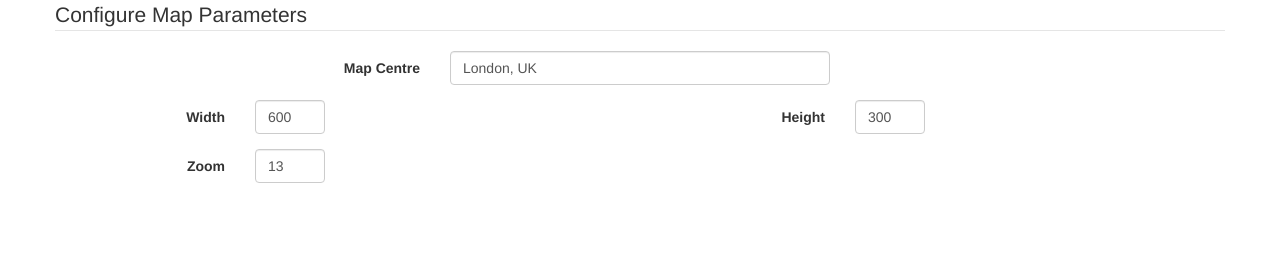
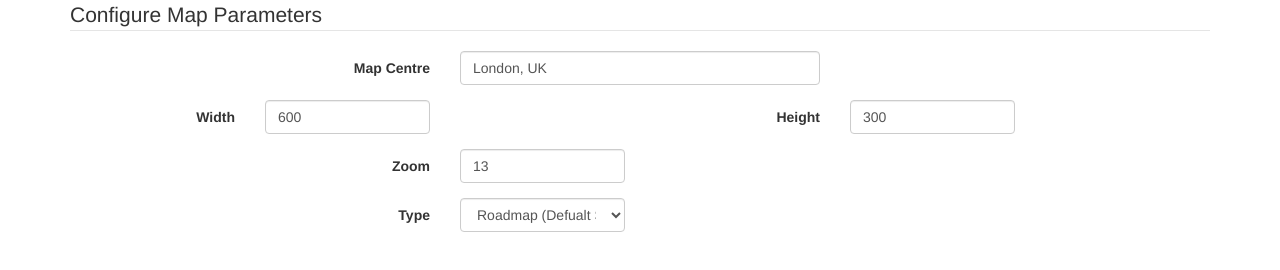
Before and after one commit to dpkjhn/gmaps-sfmc-content-block, a website: page index.html in a window 1280 px wide. Drawn offline with nearby package versions, Linux system fonts and the light colour scheme.

Commit message:
Map Type added

```diff
--- a/index.html
+++ b/index.html
@@ -18,58 +18,63 @@
 </head>
 
 <body>
-
     <div class="container">
-        <form class="row form-horizontal">
+        <form class="form-horizontal">
             <fieldset>
-
-                <!-- Form Name -->
                 <legend>Configure Map Parameters</legend>
 
                 <div class="row">
-                    <div class="form-group">
-                        <label class="col-md-4 control-label" for="mapCentre">Map Centre</label>
-                        <div class="col-md-4">
-                            <input id="mapCentre" name="mapCentre" type="text" placeholder="Map Centre" class="form-control input-md" required="" value="London, UK">
-
+                    <div class="col-xs-12 col-sm-12">
+                        <div class="form-group">
+                            <label class="col-sm-4 control-label" for="mapCentre">Map Centre</label>
+                            <div class="col-sm-4">
+                                <input id="mapCentre" name="mapCentre" type="text" placeholder="Map Centre" class="form-control input-md" required="" value="London, UK">
+                            </div>
                         </div>
                     </div>
                 </div>
-
-
                 <div class="row">
                     <div class="col-xs-6 col-sm-6 col-md-6">
                         <div class="form-group">
-                            <label class="col-md-4 control-label" for="mapWidth">Width</label>
-                            <div class="col-md-2">
+                            <label class="col-sm-4 control-label" for="mapWidth">Width</label>
+                            <div class="col-sm-4">
                                 <input id="mapWidth" name="mapWidth" type="text" placeholder="Width" class="form-control input-md" required="" value="600">
-
                             </div>
                         </div>
                     </div>
-                    <!-- Text input-->
                     <div class="col-xs-6 col-sm-6 col-md-6">
                         <div class="form-group">
-                            <label class="col-md-4 control-label" for="mapHeight">Height</label>
-                            <div class="col-md-2">
+                            <label class="col-sm-4 control-label" for="mapHeight">Height</label>
+                            <div class="col-sm-4">
                                 <input id="mapHeight" name="mapHeight" type="text" placeholder="Height" class="form-control input-md" required="" value="300">
                             </div>
                         </div>
                     </div>
                 </div>
-
-
                 <div class="row">
-                    <div class="col-xs-6 col-sm-6 col-md-6">
+                    <div class="col-xs-12 col-sm-12">
                         <div class="form-group">
-                            <label class="col-md-4 control-label" for="mapZoom">Zoom</label>
-                            <div class="col-md-2">
+                            <label class="col-sm-4 control-label" for="mapZoom">Zoom</label>
+                            <div class="col-sm-2">
                                 <input id="mapZoom" name="mapZoom" type="text" placeholder="Zoom" class="form-control input-md" required="" value="13">
-
                             </div>
                         </div>
                     </div>
+                    <div class="col-xs-12 col-sm-12">
+                        <div class="form-group">
+                            <label class="col-sm-4 control-label" for="mapZoom">Type</label>
+                            <div class="col-sm-2">
+                                <select id="mapType" name="mapType" class="form-control">
+                                    <option value="roadmap">Roadmap (Defualt Style)</option>
+                                    <option value="satellite">Satellite</option>
+                                    <option value="hybrid">Hybrid</option>
+                                    <option value="terrain">Terrain</option>
+                            </div>
+                        </div>
+                    </div>
+
                 </div>
+
     </div>
 
 
--- a/mainApp.js
+++ b/mainApp.js
@@ -28,7 +28,7 @@ let saveData = () => {
     mapData.mapHeight = document.getElementById('mapHeight').value;
     mapData.mapCentre = document.getElementById('mapCentre').value;
     mapData.mapZoom = document.getElementById('mapZoom').value;
-
+    mapData.mapType = document.getElementById('mapType').value;
 
     sdk.setData(mapData, (data) => {
         // mapData = data;
@@ -52,11 +52,14 @@ let fetchData = () => {
     sdk.getData((data) => {
         if (Object.keys(data).length > 0) {
             mapData = data;
-            document.getElementById('apiKey').value = mapData.apiKey;
+
+            // document.getElementById('apiKey').value = mapData.apiKey;
             document.getElementById('mapWidth').value = mapData.mapWidth;
             document.getElementById('mapHeight').value = mapData.mapHeight;
             document.getElementById('mapCentre').value = mapData.mapCentre;
             document.getElementById('mapZoom').value = mapData.mapZoom;
+            document.getElementById('mapType').value = mapData.mapType;
+
 
             // console.log('Found data!');
         }
@@ -66,7 +69,7 @@ let fetchData = () => {
 }
 
 // init on first load
-saveData();
+// saveData();
 
 window.onload = fetchData;
 window.onchange = saveData;
```
